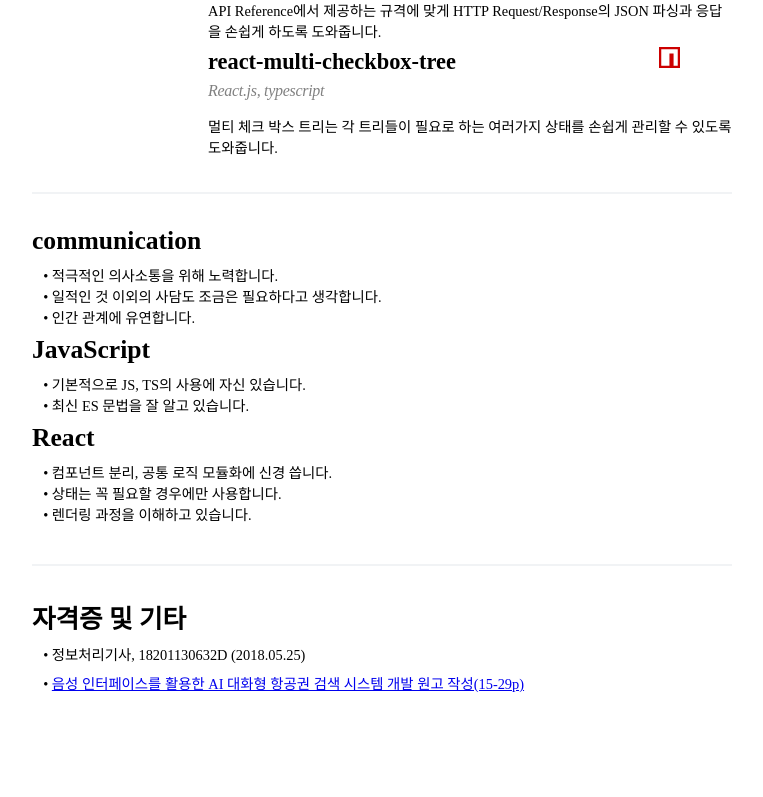
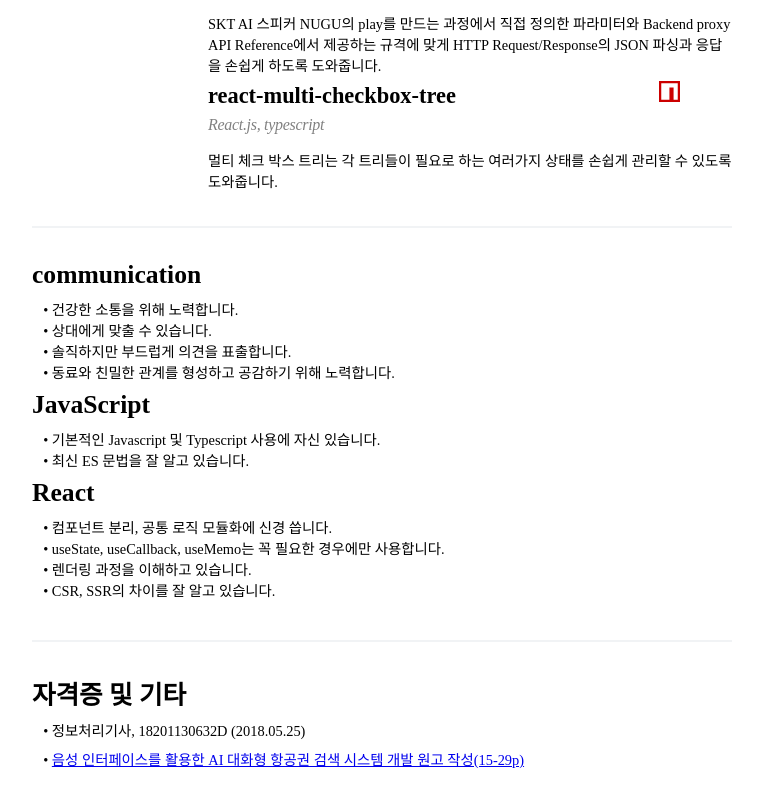
Before and after one commit to kiminseob/resume, a React app: page / in a window 1280 px wide. Shown: the part 4455-5252 px from the top of the page, without its empty margins (258-1021 px from the left). Before the commit the page ends 5214 px from the top, so only its background shows below. Built offline with nearby package versions, Linux system fonts and the light colour scheme.

Commit message:
feat: 이력서 수정

```diff
--- a/src/components/Others/Others2.jsx
+++ b/src/components/Others/Others2.jsx
@@ -9,6 +9,7 @@
           <SC.Company>라이브러리</SC.Company>
         </SC.Column>
         <SC.Column>
+          <SC.RowDivider />
           <SC.FullRow>
             <SC.RowHeader>nugu-kit</SC.RowHeader>
             <SC.Row>
--- a/src/components/Others/Others3.jsx
+++ b/src/components/Others/Others3.jsx
@@ -12,15 +12,18 @@
           </SC.Wrapper>
           <SC.Wrapper>
             <SC.Row>
-              <SC.DotList>적극적인 의사소통을 위해 노력합니다.</SC.DotList>
+              <SC.DotList>건강한 소통을 위해 노력합니다.</SC.DotList>
+            </SC.Row>
+            <SC.Row>
+              <SC.DotList>상대에게 맞출 수 있습니다.</SC.DotList>
+            </SC.Row>
+            <SC.Row>
+              <SC.DotList>솔직하지만 부드럽게 의견을 표출합니다.</SC.DotList>
             </SC.Row>
             <SC.Row>
               <SC.DotList>
-                일적인 것 이외의 사담도 조금은 필요하다고 생각합니다.
+                동료와 친밀한 관계를 형성하고 공감하기 위해 노력합니다.
               </SC.DotList>
-            </SC.Row>
-            <SC.Row>
-              <SC.DotList>인간 관계에 유연합니다.</SC.DotList>
             </SC.Row>
           </SC.Wrapper>
         </SC.Column>
@@ -32,7 +35,9 @@
           </SC.Wrapper>
           <SC.Wrapper>
             <SC.Row>
-              <SC.DotList>기본적으로 JS, TS의 사용에 자신 있습니다.</SC.DotList>
+              <SC.DotList>
+                기본적인 Javascript 및 Typescript 사용에 자신 있습니다.
+              </SC.DotList>
             </SC.Row>
             <SC.Row>
               <SC.DotList>최신 ES 문법을 잘 알고 있습니다.</SC.DotList>
@@ -52,10 +57,15 @@
               </SC.DotList>
             </SC.Row>
             <SC.Row>
-              <SC.DotList>상태는 꼭 필요할 경우에만 사용합니다.</SC.DotList>
+              <SC.DotList>
+                useState, useCallback, useMemo는 꼭 필요한 경우에만 사용합니다.
+              </SC.DotList>
             </SC.Row>
             <SC.Row>
               <SC.DotList>렌더링 과정을 이해하고 있습니다.</SC.DotList>
+            </SC.Row>
+            <SC.Row>
+              <SC.DotList>CSR, SSR의 차이를 잘 알고 있습니다.</SC.DotList>
             </SC.Row>
           </SC.Wrapper>
         </SC.Column>
```
